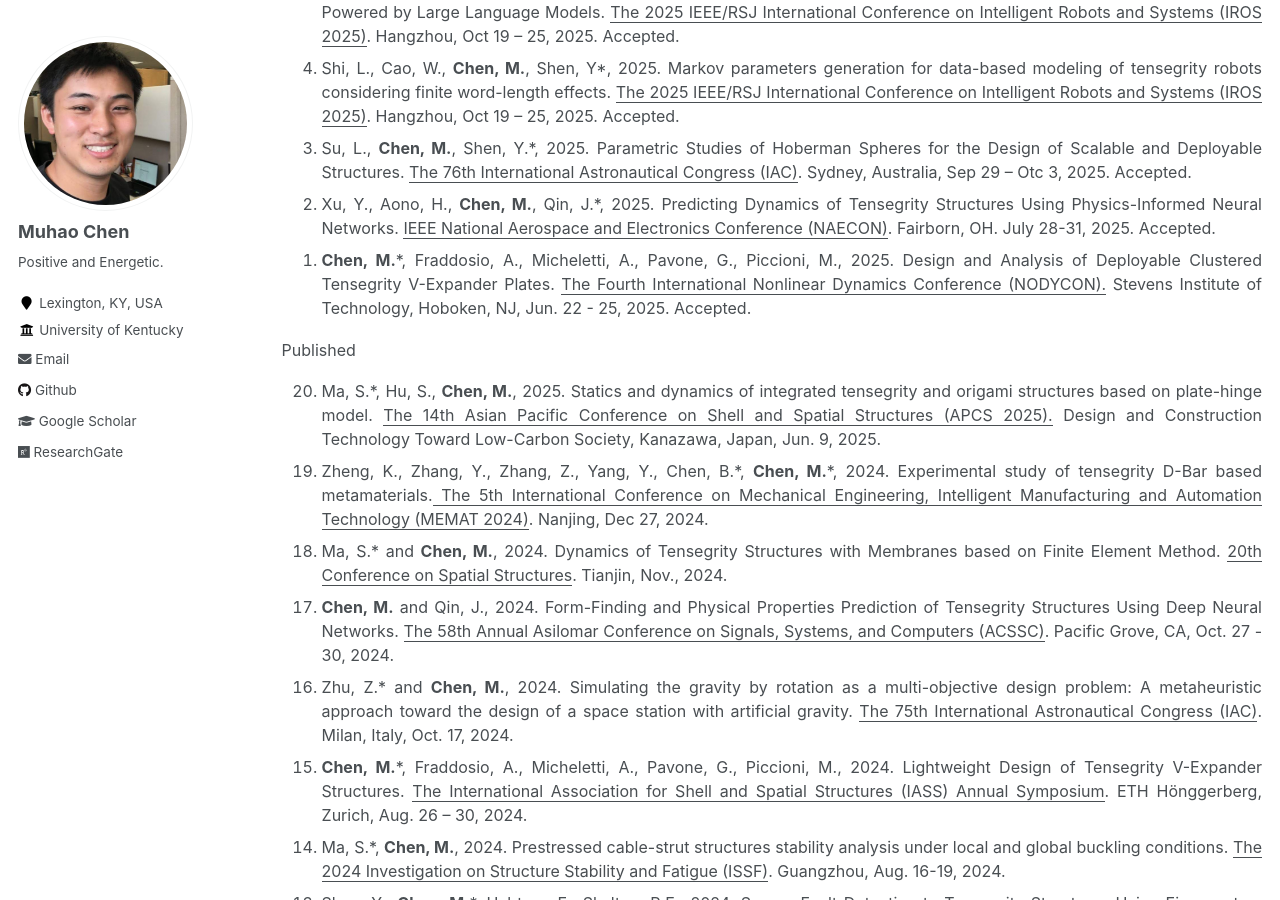
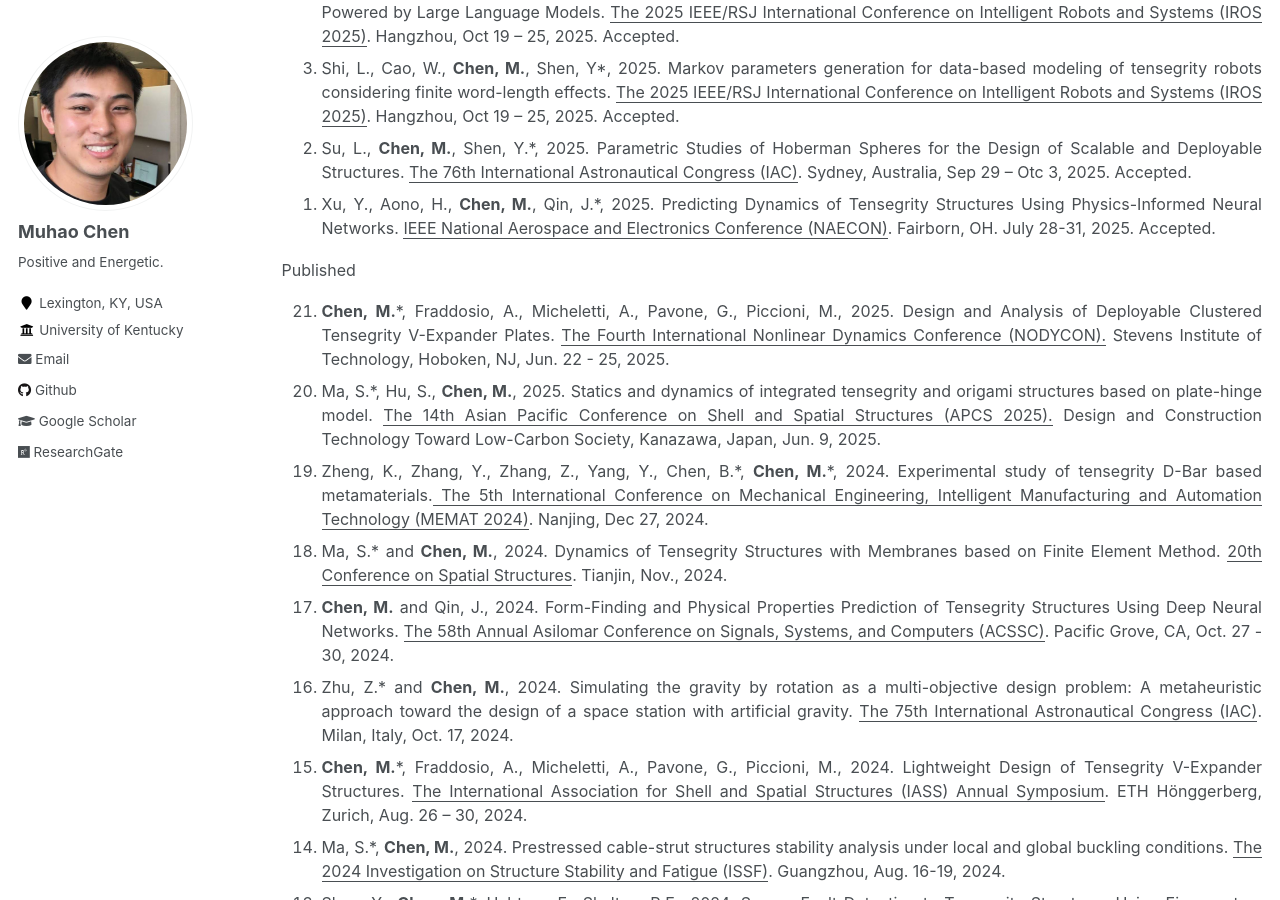
Before and after one commit to Muhao-Chen/muhao-chen.github.io, a Jekyll site: the page built from _pages/publication.md, in a window 1280 px wide and 900 px high, scrolled down 3114 px. Built offline with Jekyll 4.4.1, drawn with Linux system fonts in a browser that asks for light colours; some of the changed text lies outside the part shown.

Commit message:
Update publication.md

```diff
--- a/_pages/publication.md
+++ b/_pages/publication.md
@@ -93,10 +93,10 @@ Submitted
 <!-- <li> Li, Z., Xu, H., <strong>Chen, M.</strong>*, 2025. Efficient Gait Planning Incorporating Locomotion Dynamics for Six-Bar Spherical Tensegrity Robots. <u>The 2025 IEEE/RSJ International Conference on Intelligent Robots and Systems (IROS 2025)</u>. Hangzhou, Oct 19 – 25, 2025. Submitted. </li> -->
 <li> Su, L., <strong>Chen, M.</strong>, Shen, Y.*, 2025. Parametric Studies of Hoberman Spheres for the Design of Scalable and Deployable Structures. <u>The 76th International Astronautical Congress (IAC)</u>. Sydney, Australia, Sep 29 – Otc 3, 2025. Accepted. </li>
 <li> Xu, Y., Aono, H., <strong>Chen, M.</strong>, Qin, J.*, 2025. Predicting Dynamics of Tensegrity Structures Using Physics-Informed Neural Networks. <u>IEEE  National Aerospace and Electronics Conference (NAECON)</u>. Fairborn, OH. July 28-31, 2025. Accepted. </li>
-<li><strong>Chen, M.</strong>*, Fraddosio, A., Micheletti, A., Pavone, G., Piccioni, M., 2025. Design and Analysis of Deployable Clustered Tensegrity V-Expander Plates. <u>The Fourth International Nonlinear Dynamics Conference (NODYCON).</u> Stevens Institute of Technology, Hoboken, NJ, Jun. 22 - 25, 2025. Accepted.</li>
 </ol>
 Published
 <ol reversed>
+<li><strong>Chen, M.</strong>*, Fraddosio, A., Micheletti, A., Pavone, G., Piccioni, M., 2025. Design and Analysis of Deployable Clustered Tensegrity V-Expander Plates. <u>The Fourth International Nonlinear Dynamics Conference (NODYCON).</u> Stevens Institute of Technology, Hoboken, NJ, Jun. 22 - 25, 2025.</li>
 <li> Ma, S.*, Hu, S., <strong>Chen, M.</strong>, 2025. Statics and dynamics of integrated tensegrity and origami structures based on plate-hinge model. <u>The 14th Asian Pacific Conference on Shell and Spatial Structures (APCS 2025).</u> Design and Construction Technology Toward Low-Carbon Society, Kanazawa, Japan, Jun. 9, 2025. </li>
 <li> Zheng, K., Zhang, Y., Zhang, Z., Yang, Y., Chen, B.*, <strong>Chen, M.</strong>*, 2024. Experimental study of tensegrity D-Bar based metamaterials.<u> The 5th International Conference on Mechanical Engineering, Intelligent Manufacturing and Automation Technology (MEMAT 2024)</u>. Nanjing, Dec 27, 2024. </li>
 <li> Ma, S.* and <strong>Chen, M.</strong>, 2024. Dynamics of Tensegrity Structures with Membranes based on Finite Element Method. <u>20th Conference on Spatial Structures</u>. Tianjin, Nov., 2024.</li>
@@ -128,12 +128,12 @@ Submitted
 <!-- <li> Zhang, G., <strong>Chen, M.</strong>, Shen, Y.*, 2025. Design and Analysis of Tensegrity Flywheels Based on Michell Truss Topologies. <u>The 76th International Astronautical Congress (IAC)</u>. Sydney, Australia, Sep 29 – Otc 3, 2025. Submitted. </li> -->
 <!-- <li>Jiang, Y., Zhao, L., Balkcom, D., <strong>Chen, M.</strong>*, 2025. A Numerical and Experimental Tensegrity Robot Platform for Space Landing and Locomotion. <u>Engineering Mechanics Institute Conference 2025 (EMI 2025)</u>. Anaheim, CA, May 27, 2025. Submitted.</li> -->
 <!-- <li>Ma, S., Hu, S., <strong>Chen, M.</strong>*, 2025. Dynamics of integrated tensegrity and membrane systems based on finite element method. <u>Engineering Mechanics Institute Conference 2025 (EMI 2025)</u>. Anaheim, CA, May 27, 2025. Submitted.</li> -->
-<li> Ma, S., Hu, S., <strong>Chen, M.</strong>*, 2025. Dynamic Modeling of Integrated Tensegrity and Membrane Systems for Lightweight Deployable Structures. <u>The Fourth International Nonlinear Dynamics Conference (NODYCON).</u> Stevens Institute of Technology, Hoboken, NJ, Jun. 22 - 25, 2025. Accepted.</li>
 <!-- <li> Zhao, L.*, Jiang, Y., She, C., <strong>Chen, M.</strong>, Balkcom, D., 2025. StarBot: Self-Assembled Transformative Adaptive Robot. <u>IEEE International Conference on Robotics & Automation (ICRA)</u>. Atlanta, GA, May 19 – 23, 2025. Accepted.</li> -->
 <!-- <li>Zhu, Z.*, <strong>Chen, M.</strong>, 2024. Simulating Gravity by Rotation in Space Station Design: A Multi-Objective and Metaheuristic Approach. <u>XXVIII Conference of the Ibero-American Society of Digital Graphics (SIGraDi 2024)</u>. The iNSTITUTE FOR BiODiGITAL ARCHITECTURE & GENETICS (iBAG), Universitat Internacional de Catalunya, Barcelona, Spain, Nov. 13 – 15, 2024. Accepted. </li> -->
 </ol>
 Published
 <ol reversed>
+<li> Ma, S., Hu, S., <strong>Chen, M.</strong>*, 2025. Dynamic Modeling of Integrated Tensegrity and Membrane Systems for Lightweight Deployable Structures. <u>The Fourth International Nonlinear Dynamics Conference (NODYCON).</u> Stevens Institute of Technology, Hoboken, NJ, Jun. 22 - 25, 2025.</li>
 <li> Jiang, Y., Zhao, L., Balkcom, D., <strong>Chen, M.</strong>*, 2025. A Numerical and Experimental Tensegrity Robot Platform for Space Landing and Locomotion. <u> The Engineering Mechanics Institute 2025 Conference (EMI 2025).</u> University of California, Irvine, CA, May 27 - 30, 2025. </li>
 <li> Ma, S., Hu, S., <strong>Chen, M.</strong>*, 2025. Dynamics of integrated tensegrity and membrane systems based on finite element method. <u> The Engineering Mechanics Institute 2025 Conference (EMI 2025).</u> University of California, Irvine, CA, May 27 - 30, 2025. </li>
 <li> Zhao, L.*, Jiang, Y., She, C., Quattrini Li, A., <strong>Chen, M.</strong>, Balkcom, D., 2025. SMILE: Soft Modular Intelligent Lattice for Entertainment. <u>IEEE International Conference on Robotics & Automation (ICRA)</u>. Atlanta, GA, May 19 – 23, 2025.</li>
```
